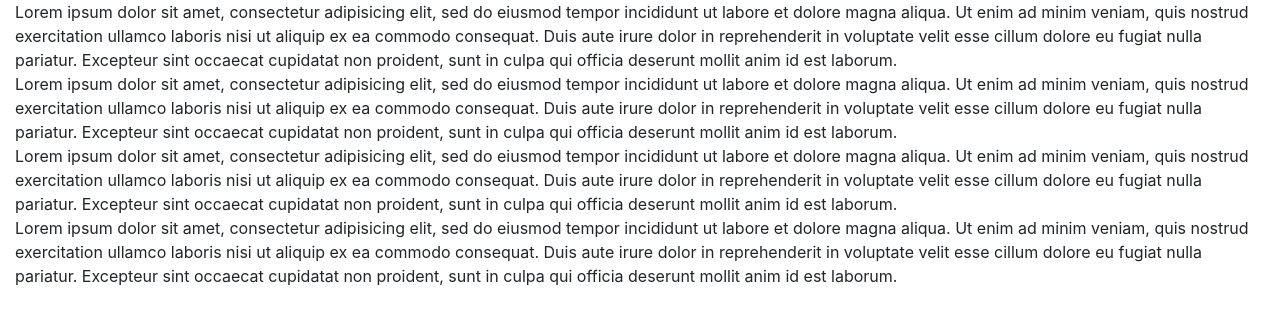
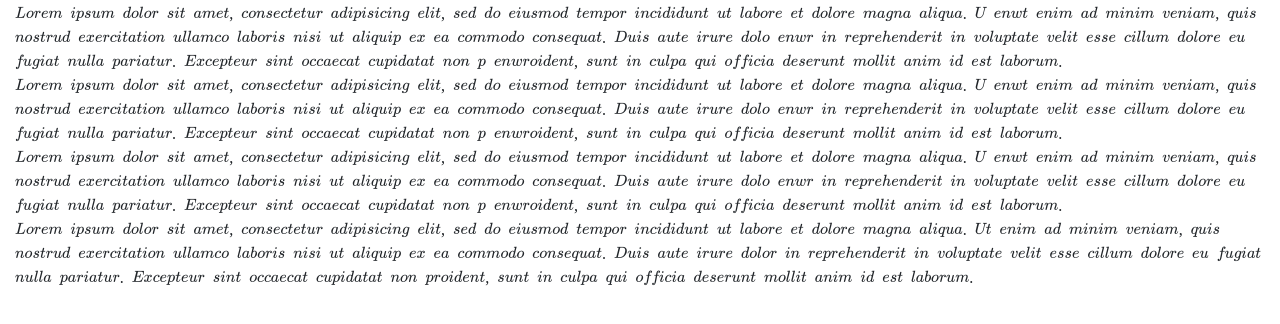
Before and after one commit to Dysons/bootstrap-demo, a website: page sdx.html in a window 1280 px wide. Drawn offline with Linux system fonts and the light colour scheme.

Commit message:
edit sdx.html

```diff
--- a/sdx.html
+++ b/sdx.html
@@ -6,7 +6,7 @@
   <meta http-equiv="X-UA-Compatible" content="ie=edge">
   <title>demo bootstrap</title>
   <link href="css/bootstrap.min.css" rel="stylesheet">
-  <link rel="stylesheet" href="css/sytle.css">
+  <link rel="stylesheet" href="css/style.css">
 
   <!-- jQuery and JavaScript Bundle with Popper -->
   <script src="js/jquery.min.js" charset="utf-8"></script>
@@ -15,10 +15,10 @@
   <script src="js/script.js" charset="utf-8"></script>
 </head>
 <body>
-  <div class="col">Lorem ipsum dolor sit amet, consectetur adipisicing elit, sed do eiusmod tempor incididunt ut labore et dolore magna aliqua. Ut enim ad minim veniam, quis nostrud exercitation ullamco laboris nisi ut aliquip ex ea commodo consequat. Duis aute irure dolor in reprehenderit in voluptate velit esse cillum dolore eu fugiat nulla pariatur. Excepteur sint occaecat cupidatat non proident, sunt in culpa qui officia deserunt mollit anim id est laborum.</div>
-  <div class="col">Lorem ipsum dolor sit amet, consectetur adipisicing elit, sed do eiusmod tempor incididunt ut labore et dolore magna aliqua. Ut enim ad minim veniam, quis nostrud exercitation ullamco laboris nisi ut aliquip ex ea commodo consequat. Duis aute irure dolor in reprehenderit in voluptate velit esse cillum dolore eu fugiat nulla pariatur. Excepteur sint occaecat cupidatat non proident, sunt in culpa qui officia deserunt mollit anim id est laborum.</div>
-  <div class="col">Lorem ipsum dolor sit amet, consectetur adipisicing elit, sed do eiusmod tempor incididunt ut labore et dolore magna aliqua. Ut enim ad minim veniam, quis nostrud exercitation ullamco laboris nisi ut aliquip ex ea commodo consequat. Duis aute irure dolor in reprehenderit in voluptate velit esse cillum dolore eu fugiat nulla pariatur. Excepteur sint occaecat cupidatat non proident, sunt in culpa qui officia deserunt mollit anim id est laborum.</div>
-  <div class="col">Lorem ipsum dolor sit amet, consectetur adipisicing elit, sed do eiusmod tempor incididunt ut labore et dolore magna aliqua. Ut enim ad minim veniam, quis nostrud exercitation ullamco laboris nisi ut aliquip ex ea commodo consequat. Duis aute irure dolor in reprehenderit in voluptate velit esse cillum dolore eu fugiat nulla pariatur. Excepteur sint occaecat cupidatat non proident, sunt in culpa qui officia deserunt mollit anim id est laborum.</div>
+  <div class="col enw">Lorem ipsum dolor sit amet, consectetur adipisicing elit, sed do eiusmod tempor incididunt ut labore et dolore magna aliqua. U enwt enim ad minim veniam, quis nostrud exercitation ullamco laboris nisi ut aliquip ex ea commodo consequat. Duis aute irure dolo enwr in reprehenderit in voluptate velit esse cillum dolore eu fugiat nulla pariatur. Excepteur sint occaecat cupidatat non p enwroident, sunt in culpa qui officia deserunt mollit anim id est laborum.</div>
+  <div class="col enw">Lorem ipsum dolor sit amet, consectetur adipisicing elit, sed do eiusmod tempor incididunt ut labore et dolore magna aliqua. U enwt enim ad minim veniam, quis nostrud exercitation ullamco laboris nisi ut aliquip ex ea commodo consequat. Duis aute irure dolo enwr in reprehenderit in voluptate velit esse cillum dolore eu fugiat nulla pariatur. Excepteur sint occaecat cupidatat non p enwroident, sunt in culpa qui officia deserunt mollit anim id est laborum.</div>
+  <div class="col enw">Lorem ipsum dolor sit amet, consectetur adipisicing elit, sed do eiusmod tempor incididunt ut labore et dolore magna aliqua. U enwt enim ad minim veniam, quis nostrud exercitation ullamco laboris nisi ut aliquip ex ea commodo consequat. Duis aute irure dolo enwr in reprehenderit in voluptate velit esse cillum dolore eu fugiat nulla pariatur. Excepteur sint occaecat cupidatat non p enwroident, sunt in culpa qui officia deserunt mollit anim id est laborum.</div>
+  <div class="col enw">Lorem ipsum dolor sit amet, consectetur adipisicing elit, sed do eiusmod tempor incididunt ut labore et dolore magna aliqua. Ut enim ad minim veniam, quis nostrud exercitation ullamco laboris nisi ut aliquip ex ea commodo consequat. Duis aute irure dolor in reprehenderit in voluptate velit esse cillum dolore eu fugiat nulla pariatur. Excepteur sint occaecat cupidatat non proident, sunt in culpa qui officia deserunt mollit anim id est laborum.</div>
 
 </body>
 </html>
```
